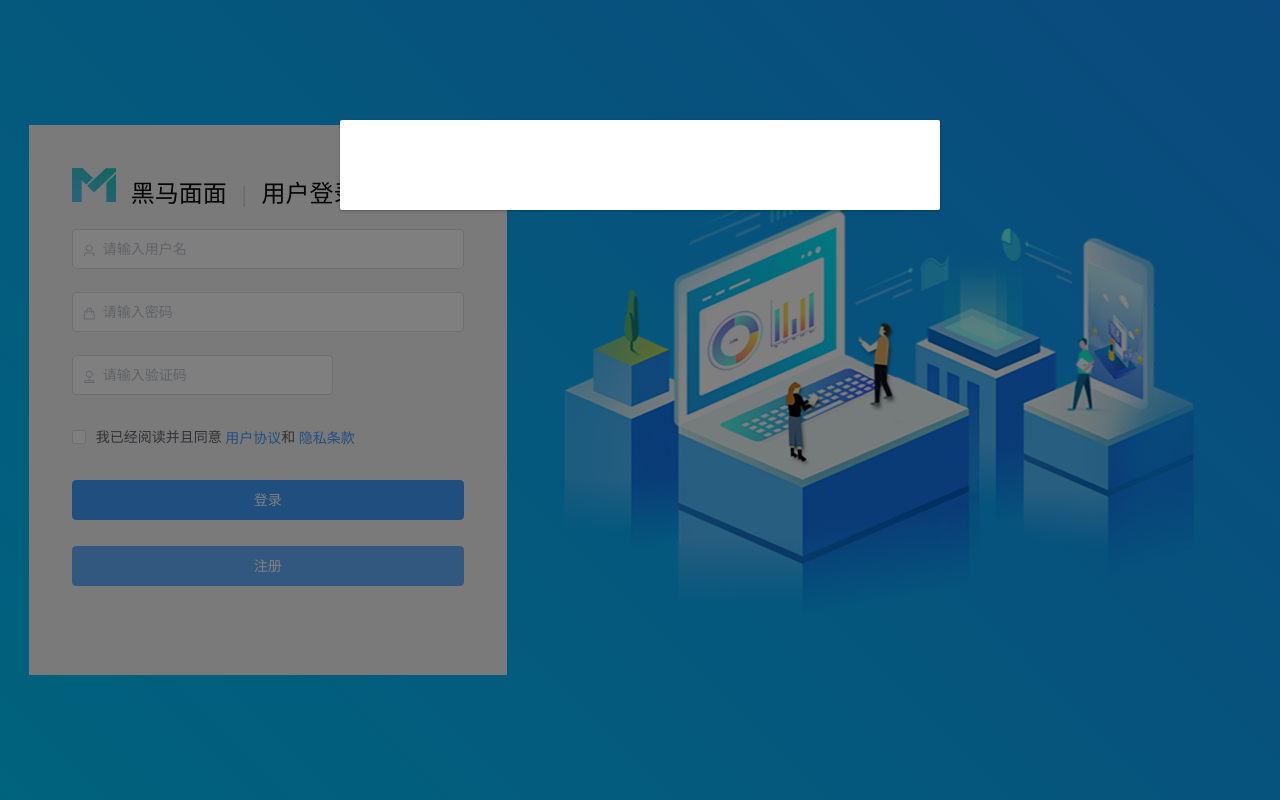
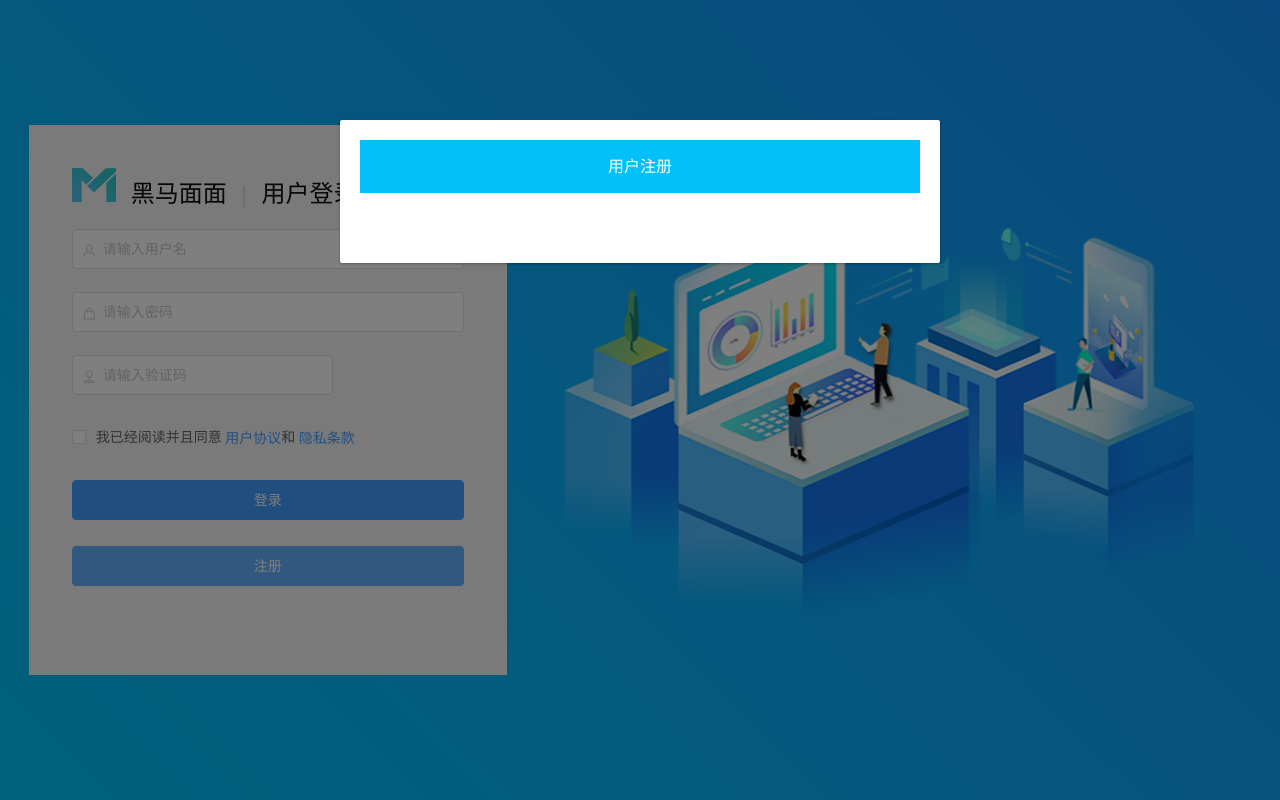
Before and after one commit to 471314748/hmmm, a Vue app: page /#/ in a window 1280 px wide. Both pictures are taken after a click on the button "注册". Built offline with nearby package versions, Linux system fonts and the light colour scheme.

Commit message:
加入环境变量（基地址）

```diff
--- a/src/views/login/login.vue
+++ b/src/views/login/login.vue
@@ -107,6 +107,8 @@ export default {
       this.$refs.form.validate(result => {
         // console.log(result)
         this.$message.success(result + '')
+        // console.log(process.env.VUE_APP_URL)
+        // this.$message.success(process.env.VUE_APP_URL)
       })
     },
     registerClick () {
--- a/src/views/login/register.vue
+++ b/src/views/login/register.vue
@@ -1,6 +1,13 @@
 <template>
   <div class="register">
-    <el-dialog :visible.sync='dialogVisible'  class="register" width="600px" :show-close="false"></el-dialog>
+    <el-dialog
+      :visible.sync='dialogVisible'
+      class="register"
+      width="600px"
+      :show-close="false"
+    >
+    <div slot="title" class="title">用户注册</div>
+    </el-dialog>
   </div>
 </template>
 
@@ -14,6 +21,18 @@ export default {
 }
 </script>
 
-<style>
-
+<style lang='less' scoped>
+.register {
+  .title {
+    // width:600px;
+    height: 53px;
+    background: rgba(3, 192, 249, 1);
+    color: #fff;
+    text-align: center;
+    line-height: 53px;
+  }
+  .el-dialog__header {
+    padding: 0;
+  }
+}
 </style>
```
Also changed, not shown: 1 other file (tests, documents, lock files or other folders).
